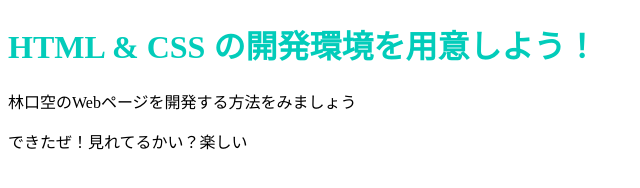
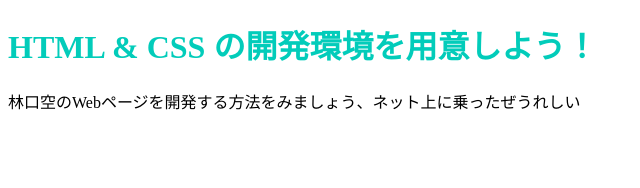
Before and after one commit to sora051122/sora0522, a plain HTML site: page index.html in a window 1280 px wide. Shown: the whole page, without its empty margins (0-640 px from the left). Drawn offline with Linux system fonts and the light colour scheme.

Commit message:
Update index.html

```diff
--- a/index.html
+++ b/index.html
@@ -7,7 +7,6 @@
   </head>
   <body>
     <h1 class="title">HTML & CSS の開発環境を用意しよう！</h1>
-    <p>林口空のWebページを開発する方法をみましょう</p>
-    <p>できたぜ！見れてるかい？楽しい</p>
+    <p>林口空のWebページを開発する方法をみましょう、ネット上に乗ったぜうれしい</p>
   </body>
 </html>
```
